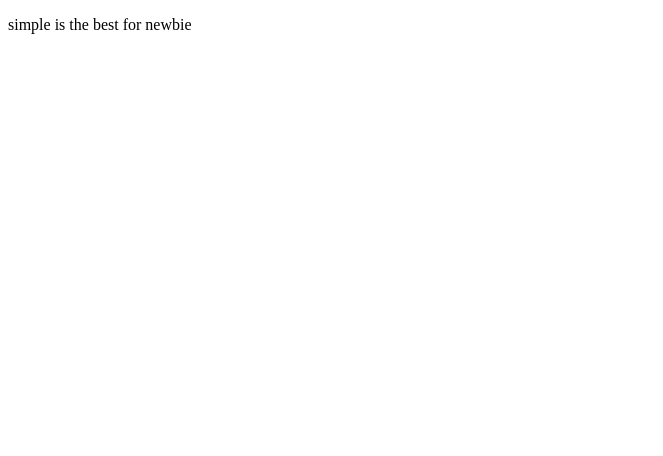
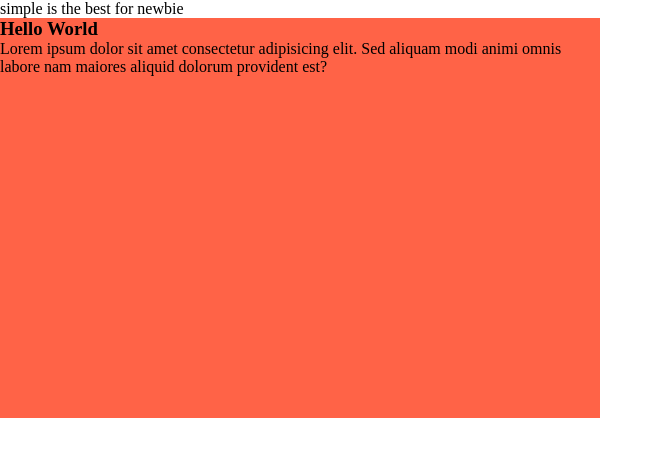
Before and after one commit to rahmanshaon/my-simple-website, a plain HTML site: page index.html in a window 1280 px wide. Shown: the whole page, without its empty margins (0-663 px from the left). Drawn offline with Linux system fonts and the light colour scheme.

Commit message:
added styles

```diff
--- a/index.html
+++ b/index.html
@@ -4,8 +4,16 @@
     <meta charset="UTF-8" />
     <meta name="viewport" content="width=device-width, initial-scale=1.0" />
     <title>my simple website</title>
+    <link rel="stylesheet" href="./styles/style.css" />
   </head>
   <body>
     <p>simple is the best for newbie</p>
+    <div>
+      <h3>Hello World</h3>
+      <p>
+        Lorem ipsum dolor sit amet consectetur adipisicing elit. Sed aliquam
+        modi animi omnis labore nam maiores aliquid dolorum provident est?
+      </p>
+    </div>
   </body>
 </html>
--- /dev/null
+++ b/styles/style.css
@@ -0,0 +1,10 @@
+* {
+  margin: 0px;
+  padding: 0px;
+}
+
+div {
+  height: 400px;
+  width: 600px;
+  background-color: tomato;
+}
```
